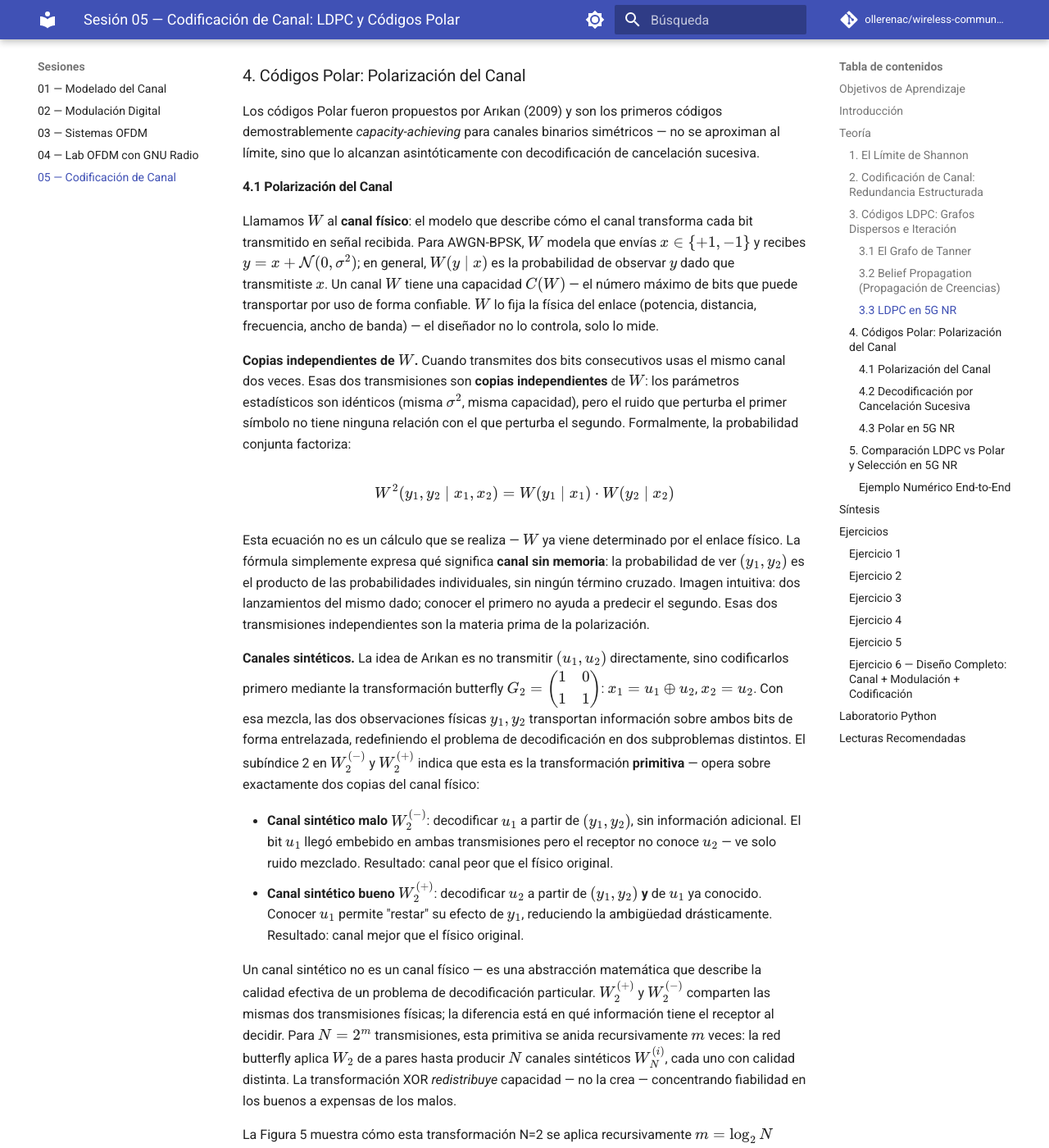
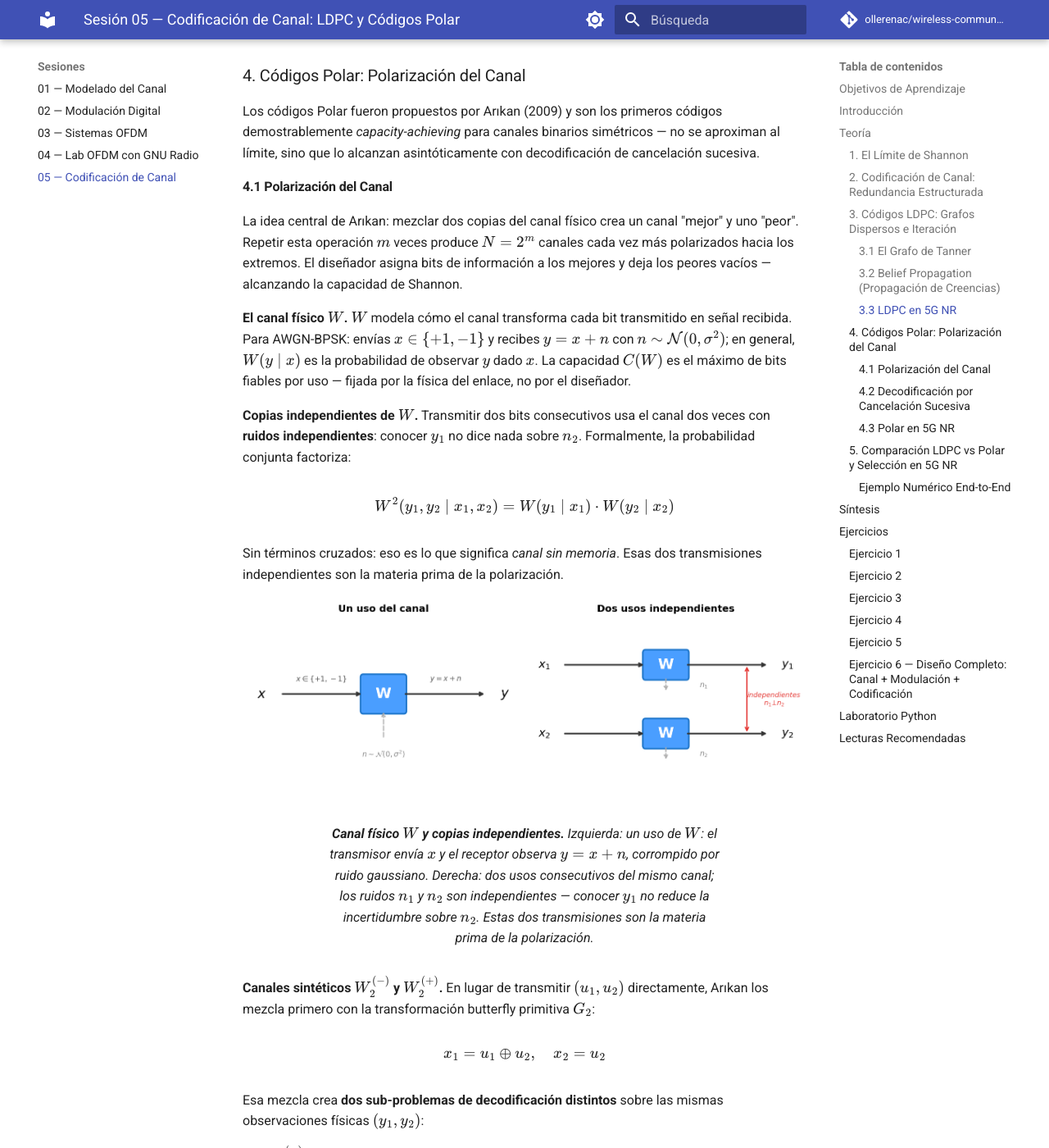
Before and after one commit to ollerenac/wireless-communication-systems, an MkDocs documentation site: the page built from docs/sessions/05-channel-coding/index.md, in a window 1280 px wide and 1400 px high, scrolled down 10404 px. Shown: the whole window at 82% size. Built offline with MkDocs 1.6.1 and Material for MkDocs 9.7.7, drawn with Linux system fonts in a browser that asks for light colours; comment, search, counter and statistics services are not loaded; some of the changed text lies outside the part shown.

Commit message:
refactor(polar): restructure §4.1 — add channel diagrams, Mermaid recipe, tighten prose
- Add polar-channel-model.png: single W channel + two independent W uses side-by-side
- Add polar-synthetic-channels.png: G₂ butterfly → W₂⁻ / W₂⁺ sub-problem diagram
- Trim W and copias-independientes paragraphs to 1-2 sentences each
- Rewrite canales sintéticos with explicit G₂ equation then bullet list
- Shorten Bhattacharyya intro paragraph (remove redundant clause after eqs 6/7)
- Replace three-step recipe numbered list with Mermaid flowchart (SNR → Z₀ → ...)
- Add short polarization-concept intro at top of §4.1

Co-Authored-By: Claude Sonnet 4.6 <noreply@anthropic.com>

````diff
--- a/docs/sessions/05-channel-coding/index.md
+++ b/docs/sessions/05-channel-coding/index.md
@@ -312,22 +312,38 @@ Los códigos Polar fueron propuestos por Arıkan (2009) y son los primeros códi
 
 #### 4.1 Polarización del Canal
 
-Llamamos $W$ al **canal físico**: el modelo que describe cómo el canal transforma cada bit transmitido en señal recibida. Para AWGN-BPSK, $W$ modela que envías $x \in \{+1,-1\}$ y recibes $y = x + \mathcal{N}(0,\sigma^2)$; en general, $W(y\mid x)$ es la probabilidad de observar $y$ dado que transmitiste $x$. Un canal $W$ tiene una capacidad $C(W)$ — el número máximo de bits que puede transportar por uso de forma confiable. $W$ lo fija la física del enlace (potencia, distancia, frecuencia, ancho de banda) — el diseñador no lo controla, solo lo mide.
+La idea central de Arıkan: mezclar dos copias del canal físico crea un canal "mejor" y uno "peor". Repetir esta operación $m$ veces produce $N = 2^m$ canales cada vez más polarizados hacia los extremos. El diseñador asigna bits de información a los mejores y deja los peores vacíos — alcanzando la capacidad de Shannon.
 
-**Copias independientes de $W$.** Cuando transmites dos bits consecutivos usas el mismo canal dos veces. Esas dos transmisiones son **copias independientes** de $W$: los parámetros estadísticos son idénticos (misma $\sigma^2$, misma capacidad), pero el ruido que perturba el primer símbolo no tiene ninguna relación con el que perturba el segundo. Formalmente, la probabilidad conjunta factoriza:
+**El canal físico $W$.** $W$ modela cómo el canal transforma cada bit transmitido en señal recibida. Para AWGN-BPSK: envías $x \in \{+1,-1\}$ y recibes $y = x + n$ con $n \sim \mathcal{N}(0,\sigma^2)$; en general, $W(y\mid x)$ es la probabilidad de observar $y$ dado $x$. La capacidad $C(W)$ es el máximo de bits fiables por uso — fijada por la física del enlace, no por el diseñador.
+
+**Copias independientes de $W$.** Transmitir dos bits consecutivos usa el canal dos veces con **ruidos independientes**: conocer $y_1$ no dice nada sobre $n_2$. Formalmente, la probabilidad conjunta factoriza:
 
 $$W^2(y_1,y_2\mid x_1,x_2) = W(y_1\mid x_1)\cdot W(y_2\mid x_2)$$
 
-Esta ecuación no es un cálculo que se realiza — $W$ ya viene determinado por el enlace físico. La fórmula simplemente expresa qué significa **canal sin memoria**: la probabilidad de ver $(y_1,y_2)$ es el producto de las probabilidades individuales, sin ningún término cruzado. Imagen intuitiva: dos lanzamientos del mismo dado; conocer el primero no ayuda a predecir el segundo. Esas dos transmisiones independientes son la materia prima de la polarización.
+Sin términos cruzados: eso es lo que significa *canal sin memoria*. Esas dos transmisiones independientes son la materia prima de la polarización.
 
-**Canales sintéticos.** La idea de Arıkan es no transmitir $(u_1,u_2)$ directamente, sino codificarlos primero mediante la transformación butterfly $G_2 = \begin{pmatrix}1&0\\1&1\end{pmatrix}$: $x_1=u_1\oplus u_2$, $x_2=u_2$. Con esa mezcla, las dos observaciones físicas $y_1,y_2$ transportan información sobre ambos bits de forma entrelazada, redefiniendo el problema de decodificación en dos subproblemas distintos. El subíndice 2 en $W_2^{(-)}$ y $W_2^{(+)}$ indica que esta es la transformación **primitiva** — opera sobre exactamente dos copias del canal físico:
+<figure markdown="span">
+  ![Canal físico W y dos usos independientes](figures/polar-channel-model.png)
+  <figcaption markdown="1">**Canal físico $W$ y copias independientes.** *Izquierda:* un uso de $W$: el transmisor envía $x$ y el receptor observa $y = x+n$, corrompido por ruido gaussiano. *Derecha:* dos usos consecutivos del mismo canal; los ruidos $n_1$ y $n_2$ son independientes — conocer $y_1$ no reduce la incertidumbre sobre $n_2$. Estas dos transmisiones son la materia prima de la polarización.</figcaption>
+</figure>
 
-- **Canal sintético malo** $W_2^{(-)}$: decodificar $u_1$ a partir de $(y_1,y_2)$, sin información adicional. El bit $u_1$ llegó embebido en ambas transmisiones pero el receptor no conoce $u_2$ — ve solo ruido mezclado. Resultado: canal peor que el físico original.
-- **Canal sintético bueno** $W_2^{(+)}$: decodificar $u_2$ a partir de $(y_1,y_2)$ **y** de $u_1$ ya conocido. Conocer $u_1$ permite "restar" su efecto de $y_1$, reduciendo la ambigüedad drásticamente. Resultado: canal mejor que el físico original.
+**Canales sintéticos $W_2^{(-)}$ y $W_2^{(+)}$.** En lugar de transmitir $(u_1,u_2)$ directamente, Arıkan los mezcla primero con la transformación butterfly primitiva $G_2$:
 
-Un canal sintético no es un canal físico — es una abstracción matemática que describe la calidad efectiva de un problema de decodificación particular. $W_2^{(+)}$ y $W_2^{(-)}$ comparten las mismas dos transmisiones físicas; la diferencia está en qué información tiene el receptor al decidir. Para $N = 2^m$ transmisiones, esta primitiva se anida recursivamente $m$ veces: la red butterfly aplica $W_2$ de a pares hasta producir $N$ canales sintéticos $W_N^{(i)}$, cada uno con calidad distinta. La transformación XOR *redistribuye* capacidad — no la crea — concentrando fiabilidad en los buenos a expensas de los malos.
+$$x_1 = u_1 \oplus u_2, \quad x_2 = u_2$$
 
-La Figura 5 muestra cómo esta transformación N=2 se aplica recursivamente $m = \log_2 N$ veces. Cada columna de nodos XOR es una etapa butterfly: la etapa 1 combina pares adyacentes, la etapa 2 combina bloques de 4, y así sucesivamente. Con $N=8$ hay 3 etapas; los 8 canales sintéticos que emergen a la derecha del grafo son el resultado de aplicar la polarización $\log_2 8 = 3$ veces consecutivas.
+Esa mezcla crea **dos sub-problemas de decodificación distintos** sobre las mismas observaciones físicas $(y_1, y_2)$:
+
+- **$W_2^{(-)}$** (*canal malo*): estimar $u_1$ desde $(y_1,y_2)$ sin información adicional. El receptor ve ruido mezclado, sin saber $u_2$. Resultado: canal **peor** que $W$.
+- **$W_2^{(+)}$** (*canal bueno*): estimar $u_2$ desde $(y_1,y_2)$ **y** $u_1$ ya conocido. Conocer $u_1$ permite cancelar su efecto de $y_1$, reduciendo drásticamente la ambigüedad. Resultado: canal **mejor** que $W$.
+
+<figure markdown="span">
+  ![Canales sintéticos W₂⁻ y W₂⁺ del código Polar](figures/polar-synthetic-channels.png)
+  <figcaption markdown="1">**Canales sintéticos primitivos.** La transformación $G_2$ (XOR) mezcla $(u_1,u_2)$ antes de transmitir por dos copias del canal físico $W$. Esto genera dos sub-problemas de decodificación con distinto acceso a información lateral: $W_2^{(-)}$ estima $u_1$ sin contexto; $W_2^{(+)}$ estima $u_2$ con $u_1$ ya conocido. La XOR *redistribuye* capacidad — no la crea: $C(W_2^{(-)}) + C(W_2^{(+)}) = 2\,C(W)$.</figcaption>
+</figure>
+
+Un canal sintético no es un canal físico — es una abstracción que describe la dificultad de un sub-problema de decodificación. La diferencia entre $W_2^{(+)}$ y $W_2^{(-)}$ no está en las transmisiones físicas (ambos usan las mismas $y_1,y_2$), sino en qué información tiene el receptor al decidir. Esta primitiva $N=2$ se anida $m$ veces para producir $N = 2^m$ canales sintéticos con calidades cada vez más extremas.
+
+La Figura 5 muestra cómo la primitiva se aplica recursivamente $m = \log_2 N$ veces. Cada columna de nodos XOR es una etapa butterfly: la etapa 1 combina pares adyacentes, la etapa 2 combina bloques de 4, y así sucesivamente. Con $N=8$ hay 3 etapas.
 
 <figure markdown="span">
   ![Red butterfly de Arikan para código Polar N=8](figures/polar-butterfly.png)
@@ -336,13 +352,13 @@ La Figura 5 muestra cómo esta transformación N=2 se aplica recursivamente $m =
   </figcaption>
 </figure>
 
-**¿Cómo medir si un canal sintético es "bueno" o "malo"?** El **parámetro de Bhattacharyya** $Z(W) \in [0,1]$ cumple esa función: es una cota superior de la probabilidad de error del detector de máxima verosimilitud sobre ese canal en solitario, sin ningún código adicional. $Z=0$ significa canal ideal — el detector nunca se equivoca. $Z=1$ significa canal completamente inútil — equivalente a adivinar al azar. Las transformaciones butterfly satisfacen:
+**¿Cómo medir si un canal sintético es bueno o malo?** El **parámetro de Bhattacharyya** $Z(W) \in [0,1]$ cuantifica la calidad: es cota superior de la probabilidad de error del detector óptimo sobre ese canal. $Z=0$ → canal perfecto; $Z=1$ → canal inútil. Cada etapa butterfly amplifica la separación:
 
 $$Z(W_2^{(-)}) = 2Z(W) - Z(W)^2 \geq Z(W) \tag{6}$$
 
 $$Z(W_2^{(+)}) = Z(W)^2 \leq Z(W) \tag{7}$$
 
-El canal malo empeora; el canal bueno mejora. Cada etapa amplifica la separación: comenzando desde un $Z_0$ moderado, pocas iteraciones bastan para producir canales casi perfectos ($Z \approx 0$) y casi inútiles ($Z \approx 1$).
+El canal malo empeora ($Z$ sube); el bueno mejora ($Z$ baja). Pocas etapas bastan para producir canales casi perfectos ($Z \approx 0$) y casi inútiles ($Z \approx 1$).
 
 ??? example "Mini-ejemplo: polarización con $N=4$, $Z_0=0{,}5$"
 
@@ -416,15 +432,23 @@ Tanto el encoder como el decoder conocen de antemano cuáles posiciones son info
 
     $u_3$ se distribuye por las 4 posiciones del codeword: el receptor dispone de cuatro observaciones ruidosas independientes para recuperarlo, más la información de cancelación de $\hat{u}_0$, $\hat{u}_1$, $\hat{u}_2$ ya decodificados. $u_0$, en cambio, solo llega a $x_0$ y el decodificador SC lo decodifica primero, sin ninguna información de cancelación. Eso es exactamente lo que mide el parámetro de Bhattacharyya $Z(W)$: la dificultad de recuperar un bit sin contexto adicional.
 
-**De Z₀ al diseño del código: la receta en tres pasos.** El parámetro inicial $Z_0$ no es arbitrario — proviene directamente del canal físico y el SNR al que se quiere operar. Para AWGN con BPSK:
+**De Z₀ al diseño del código: la receta en tres pasos.** El parámetro inicial $Z_0$ proviene del canal físico y el SNR de diseño. Para AWGN con BPSK:
 
 $$Z_0 = e^{-\frac{1}{2\sigma^2}}$$
 
-donde $\sigma^2$ es la varianza del ruido (fijada por el SNR de diseño). Canal ruidoso → $Z_0$ grande, polarización más lenta. Canal limpio → $Z_0$ pequeño, polarización más rápida. Con $Z_0$ en mano, el diseño de un código Polar $(N, k)$ sigue tres pasos, todos fuera de línea:
+Canal ruidoso → $Z_0$ grande (polarización más lenta); canal limpio → $Z_0$ pequeño (polarización más rápida). Con $Z_0$ en mano, el diseño del código sigue tres pasos **offline** — antes de cualquier transmisión:
 
-1. **Calcular**: Aplicar las ecuaciones (6) y (7) recursivamente $\log_2 N$ veces, partiendo de $Z_0$. Resultado: $N$ valores $Z(W_N^{(i)})$, uno por canal sintético.
-2. **Ordenar**: Ranking de los $N$ canales de mejor a peor — $Z \approx 0$ es confiable, $Z \approx 1$ es inútil.
-3. **Asignar**: Las $k$ posiciones con $Z$ más bajo → bits de información. Las $N-k$ restantes → bits congelados (valor fijo 0).
+```mermaid
+flowchart LR
+    A["SNR de diseño<br/>→ σ²"] --> B["Z₀<br/>= exp(-½σ²)"]
+    B --> C["Paso 1 — Calcular<br/>Aplicar ecs. (6) y (7)<br/>log₂N veces desde Z₀<br/>→ N valores Z(Wᵢ)"]
+    C --> D["Paso 2 — Ordenar<br/>ranking por Z<br/>ascendente"]
+    D --> E["Paso 3 — Asignar<br/>k mejores → info<br/>N−k peores → congelados"]
+    E --> F["Mapa del código<br/>TX y RX lo conocen<br/>antes de transmitir"]
+    style A fill:#fff3e0,stroke:#ff9800,color:#333
+    style B fill:#e3f2fd,stroke:#2196f3,color:#333
+    style F fill:#e8f5e9,stroke:#43a047,color:#333
+```
 
 El resultado es una lista de posiciones — el "mapa del código" — que encoder y decoder conocen antes de cualquier transmisión. El encoder coloca los $k$ bits del usuario en las posiciones buenas, rellena las malas con ceros, y pasa todo el vector por el butterfly.
 
@@ -517,6 +541,7 @@ La Figura 7 muestra las dos pasadas del decodificador SC para el ejemplo N=4. **
     Con $\hat{u}_0$ y $\hat{u}_1$ decididos, el decoder vuelve un nivel y aplica $g$ directamente sobre los LLRs de canal — usando los bits que Stage 1 produce para las posiciones $(0,2)$ y $(1,3)$ — para eliminar la contribución de la primera mitad:
 
     $$g_{02} = g(L_0,\,L_2,\,\hat{u}_0 \oplus \hat{u}_1 = 0) = -2{,}8 + 1\cdot(-1{,}6) = \mathbf{-4{,}4}$$
+
     $$g_{13} = g(L_1,\,L_3,\,\hat{u}_1 = 0) = +1{,}2 + 1\cdot(+2{,}4) = \mathbf{+3{,}6}$$
 
     Estos nuevos LLRs son más informativos que los originales: la incertidumbre sobre $u_0$ y $u_1$ queda eliminada y la información de cuatro posiciones de canal se concentra en dos valores.
````
Also changed, not shown: docs/sessions/05-channel-coding/figures/polar-channel-model.png (added), docs/sessions/05-channel-coding/figures/polar-synthetic-channels.png (added).
